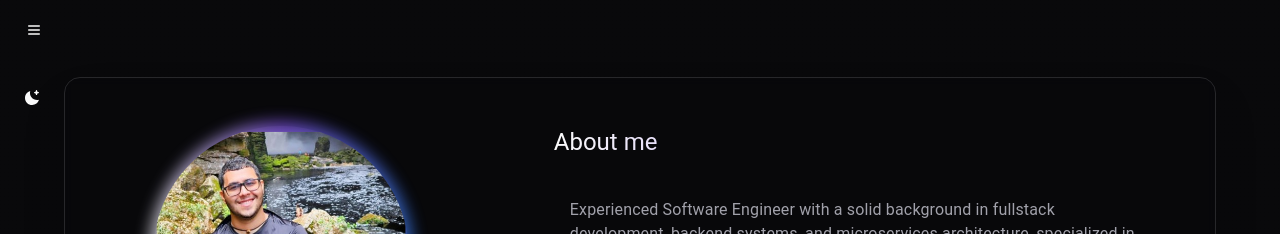
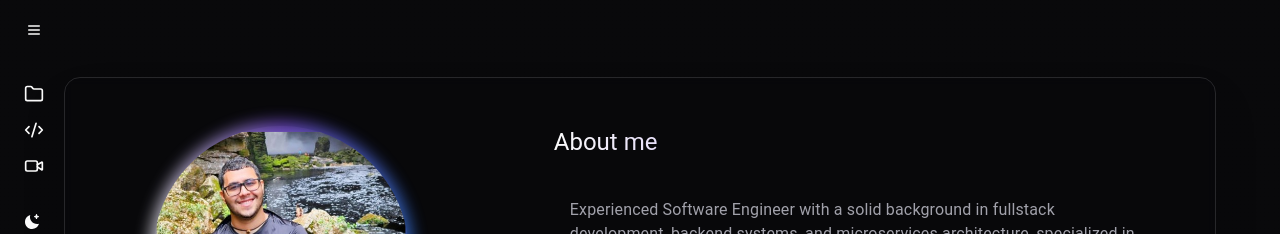
Before and after one commit to igorttosta/portfolio, a Next.js app: page / in a window 1280 px wide. Shown: the top 234 px of the page. Built offline with nearby package versions, Linux system fonts and the light colour scheme; a web font is replaced by a local one.

Commit message:
adding navigation to main page

```diff
--- a/app/page.tsx
+++ b/app/page.tsx
@@ -5,9 +5,15 @@ import VideoPlayer from "@/components/Video";
 export default function page() {
   return (
     <>
-      <Profile />
-      <Projects />
-      <VideoPlayer videoId="1BHte2eeO45zqvBmvl-4LaS6xGOMcX5a_" />
+      <div id="profile">
+        <Profile />
+      </div>
+      <div id="projects">
+        <Projects />
+      </div>
+      <div id="video">
+        <VideoPlayer videoId="1BHte2eeO45zqvBmvl-4LaS6xGOMcX5a_" />
+      </div>
     </>
   );
 }
--- a/components/navigation/SideBar.tsx
+++ b/components/navigation/SideBar.tsx
@@ -1,3 +1,4 @@
+/* eslint-disable @next/next/no-img-element */
 "use client";
 
 import React, { useRef } from "react";
@@ -5,7 +6,7 @@ import Link from "next/link";
 import { Button } from "@/components/ui/button";
 import { cn } from "@/lib/utils";
 import ThemeToggle from "../ui/theme-toggle";
-import { BookAIcon, CodeXml, Contact, Folder, History, MenuIcon } from "lucide-react";
+import { CodeXml, Folder, VideoIcon, MenuIcon } from "lucide-react";
 
 interface NavigationItem {
   name: string;
@@ -27,11 +28,9 @@ interface NavigationItemProps {
 }
 
 const NAVIGATION_ITEMS: NavigationItem[] = [
-  // { name: "Projects", link: "/projects", icon: Folder },
-  // { name: "Web apps", link: "https://apps.abassdev.com", icon: CodeXml, external: true },
-  // { name: "My Story", link: "/my-story", icon: History },
-  // { name: "Blog", link: "https://abassdev.com/blog", icon: BookAIcon, margin: true, external: true },
-  // { name: "Contact Me", link: "/contact", icon: Contact },
+  { name: "Profile", link: "#profile", icon: Folder },
+  { name: "Projects", link: "#projects", icon: CodeXml },
+  { name: "Video", link: "#video", icon: VideoIcon },
 ];
 
 const NavigationItem: React.FC<NavigationItemProps> = ({ item, open, onClick }) => {
```
